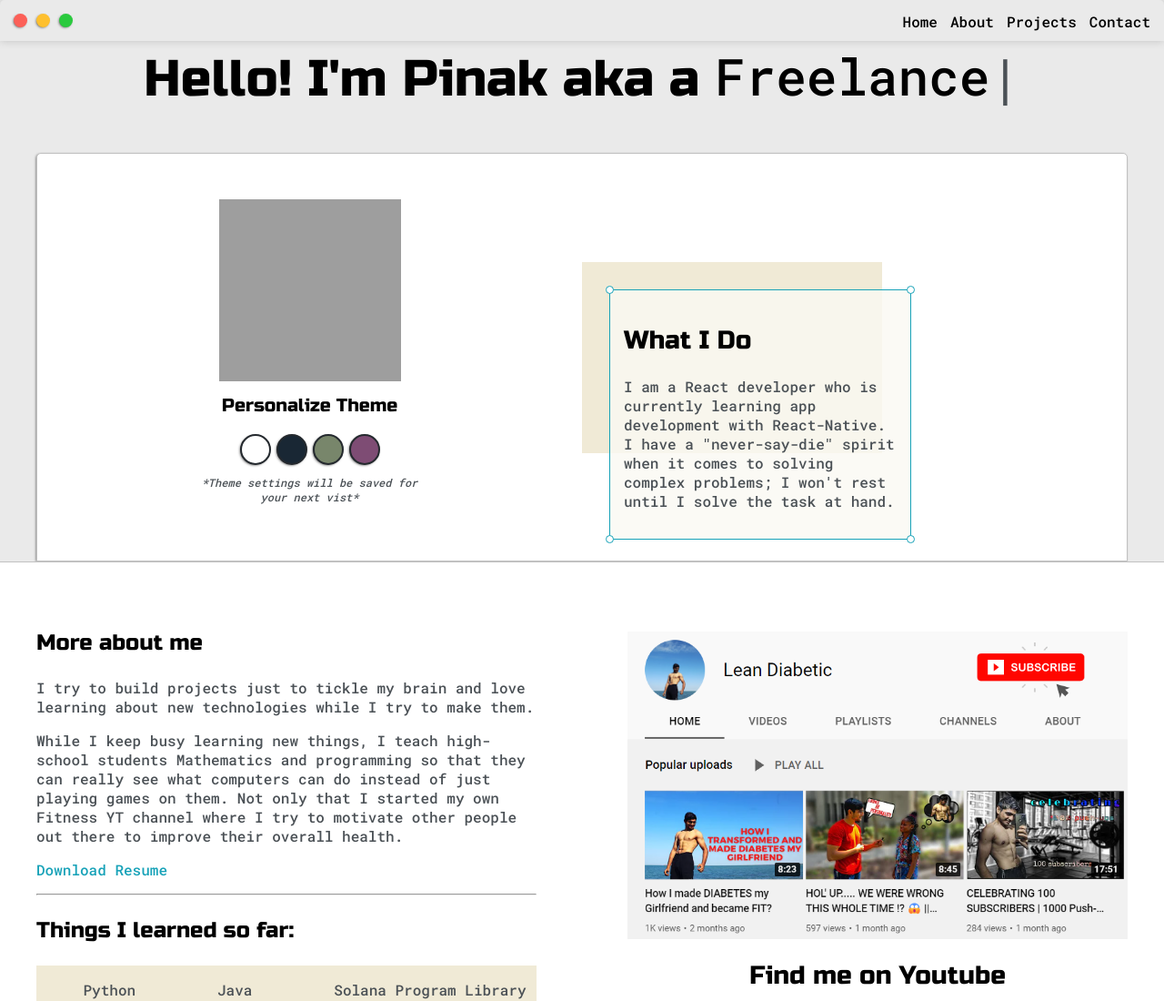
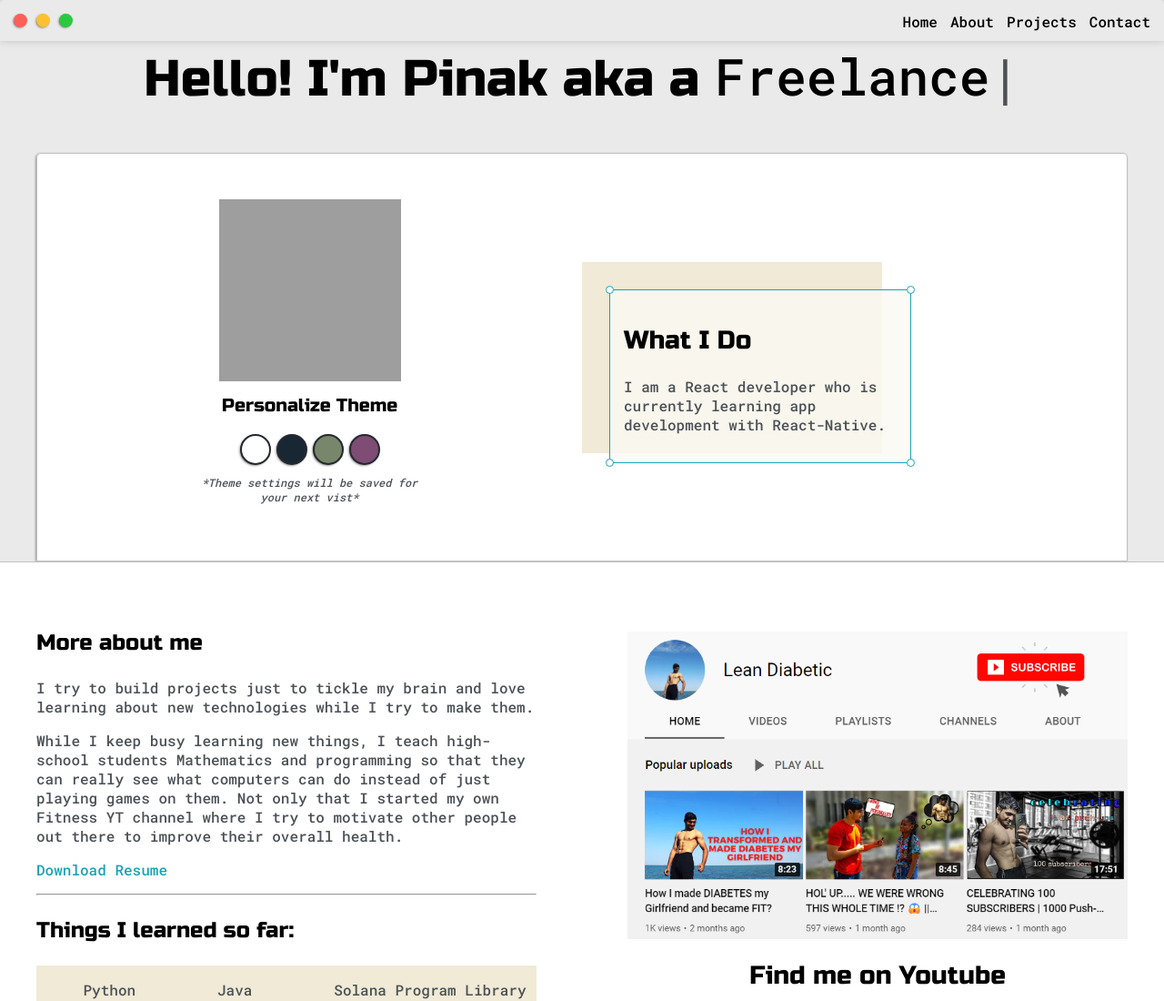
Before and after one commit to pinak95/pinakThakar, a plain HTML site: page index.html in a window 1280 px wide. Shown: the top 1100 px of the page at 91% size. Drawn offline with nearby package versions, Linux system fonts and the light colour scheme; grey boxes are pictures that could not be loaded.

Commit message:
Correction to the moving objects

```diff
--- a/index.html
+++ b/index.html
@@ -80,7 +80,7 @@
 							<div id="corner-tl" class="corner"></div>
 							<div id="corner-tr" class="corner"></div>
 							<h2>What I Do</h2>
-							<p>I am a React developer who is currently learning app development with React-Native. I have a "never-say-die" spirit when it comes to solving complex problems; I won't rest until I solve the task at hand.</p>
+							<p>I am a React developer who is currently learning app development with React-Native.</p>
 							<div id="corner-br" class="corner"></div>
 							<div id="corner-bl" class="corner"></div>
 						</div>
```
